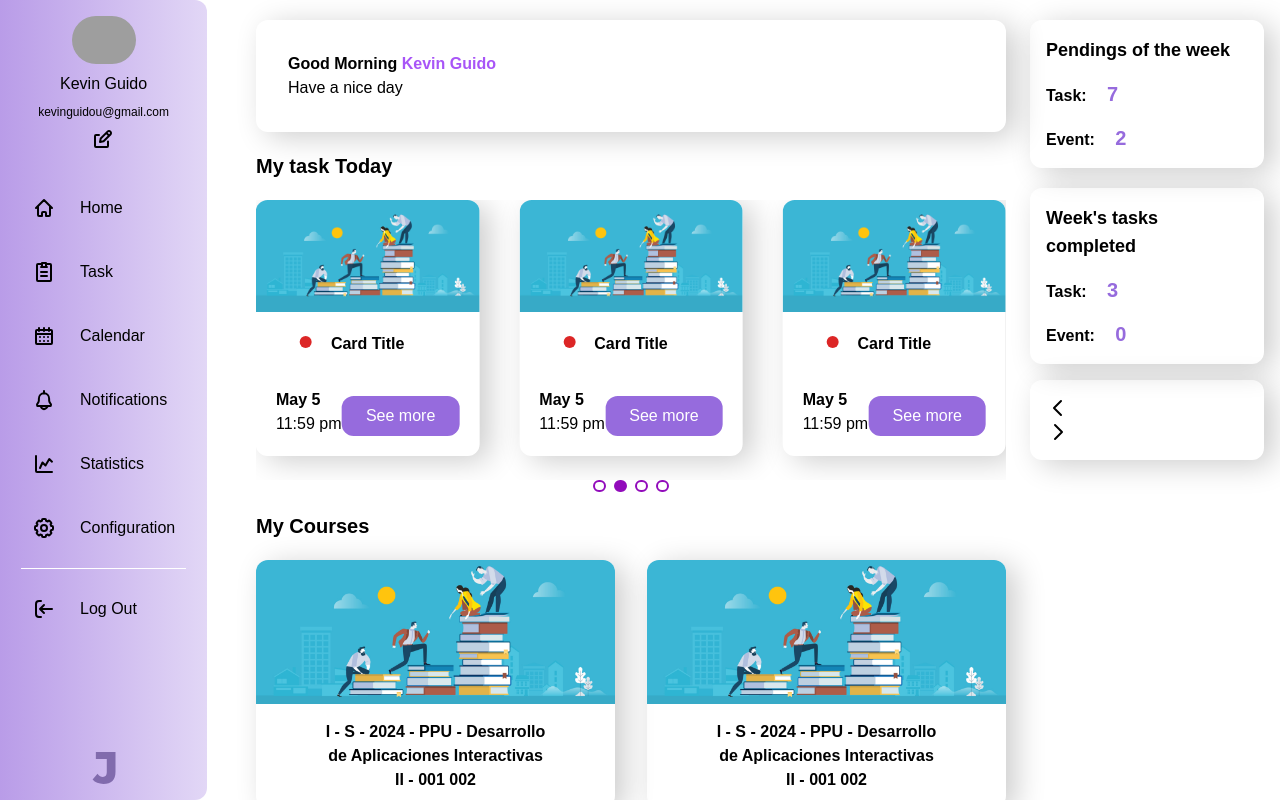
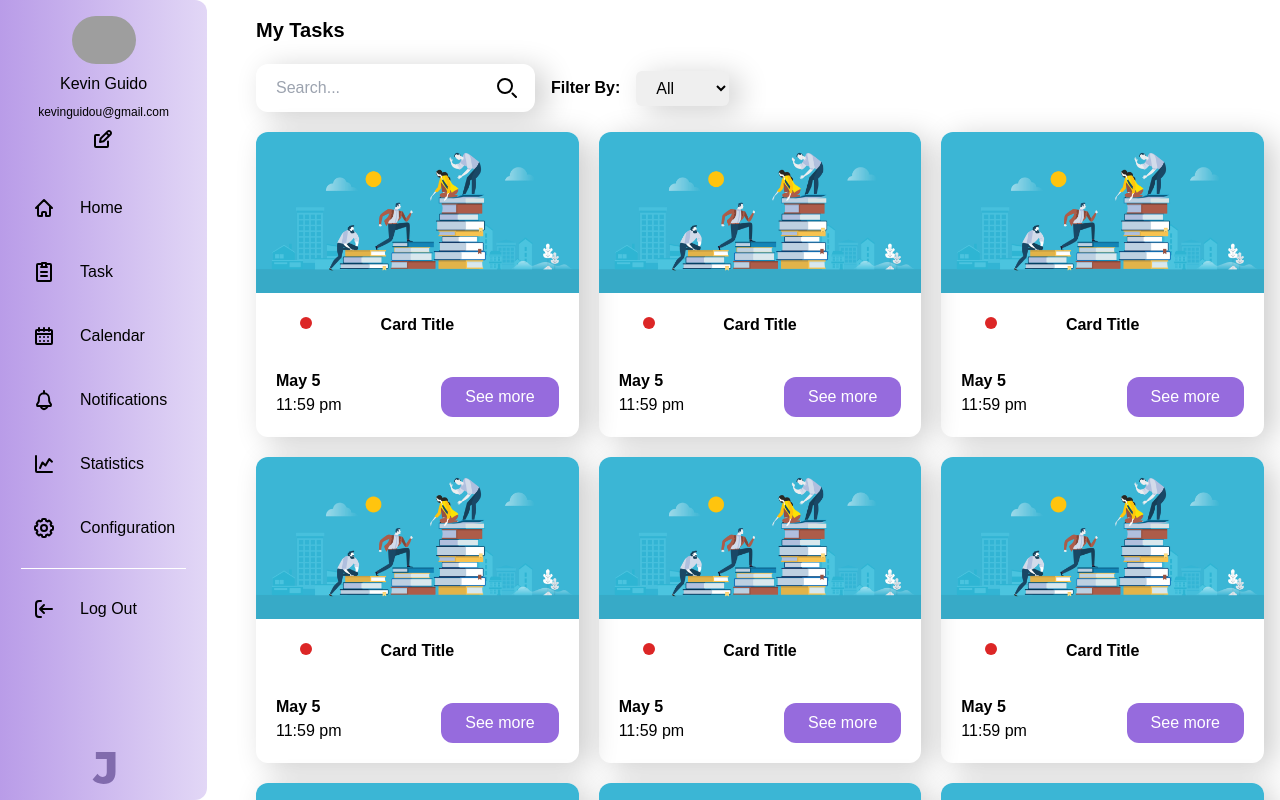
Before and after one commit to Kevingu08/Proyecto-Interactivas-II, a React (Vite) app in the folder Jint/: page / in a window 1280 px wide. Shown: the top 800 px of the page. Built offline with nearby package versions, Linux system fonts and the light colour scheme; grey boxes are pictures that could not be loaded.

Commit message:
My task page added

```diff
--- a/Jint/src/components/App.jsx
+++ b/Jint/src/components/App.jsx
@@ -9,13 +9,16 @@ import { WelcomeCard } from "./WelcomeCard.jsx";
 import { HorizontalCard } from "./HorizontalCard.jsx";
 import { Slider } from "./Slider.jsx";
 import { Calendar } from "./Calendar.jsx";
+import { Search } from "./Search.jsx";
+import { Filter } from "./Filter.jsx";
 
 
 function App() {
     return (
         <>
             <Sidebar />
-            <section className="grid grid-cols-1 lg:grid-cols-4  xl:ml-[15rem] px-4 gap-6">
+            {/* LandingPage */}
+            {/* <section className="grid grid-cols-1 lg:grid-cols-4  xl:ml-[15rem] px-4 gap-6">
                 <div className="grid col-span-3 mt-5 lg:col-span-4 xl:col-span-3">
                     <WelcomeCard />
                     <h2 className="font-bold text-xl mt-5">My task Today</h2>
@@ -50,7 +53,22 @@ function App() {
                     </section>
                     <Calendar/>
                 </div>
+            </section> */}
+
+            {/* TaskPage */}
+            <section className="md:ml-[15rem] p-4">
+                <h2 className="font-bold text-xl">My Tasks</h2>
+                <div className="flex flex-col sm:flex-row gap-4  mt-5">
+                    <Search/>
+                    <Filter/>
+                </div>
+                <div className="grid grid-cols-[repeat(auto-fit,_minmax(250px,_1fr))] gap-5 mt-5">
+                    {Array.from({ length: 10 }).map((_, i) => (
+                        <Card key={i} />
+                    ))}
+                </div>
             </section>
+
             {/* <Tasks/> */}
         </>
     );
--- /dev/null
+++ b/Jint/src/components/Filter.jsx
@@ -0,0 +1,14 @@
+import './index.css'
+
+export function Filter(){
+    return(
+        <form className='flex gap-4 items-center' action="">
+            <p className='font-semibold'>Filter By:</p>
+            <select className="shadow-main px-4 py-2 rounded-md">
+                <option value="all">All</option>
+                <option value="task">Task</option>
+                <option value="event">Event</option>
+            </select>
+        </form>
+    )
+}
--- /dev/null
+++ b/Jint/src/components/Search.jsx
@@ -0,0 +1,27 @@
+import "./index.css";
+
+export function Search() {
+    return (
+        <form className="w-full sm:w-fit flex gap-2 shadow-main px-4 py-2 rounded-xl items-center" action="">
+            <input className="p-1 w-[90%]" type="text" placeholder="Search..." />
+            <button type="submit" className="w-fit">
+                <svg
+                    className="w-6 h-6 text-gray-800 dark:text-black"
+                    aria-hidden="true"
+                    xmlns="http://www.w3.org/2000/svg"
+                    width="24"
+                    height="24"
+                    fill="none"
+                    viewBox="0 0 24 24"
+                >
+                    <path
+                        stroke="currentColor"
+                        strokeLinecap="round"
+                        strokeWidth="2"
+                        d="m21 21-3.5-3.5M17 10a7 7 0 1 1-14 0 7 7 0 0 1 14 0Z"
+                    />
+                </svg>
+            </button>
+        </form>
+    );
+}
```
Also changed, not shown: Jint/src/components/index.css (line endings or trailing spaces).
